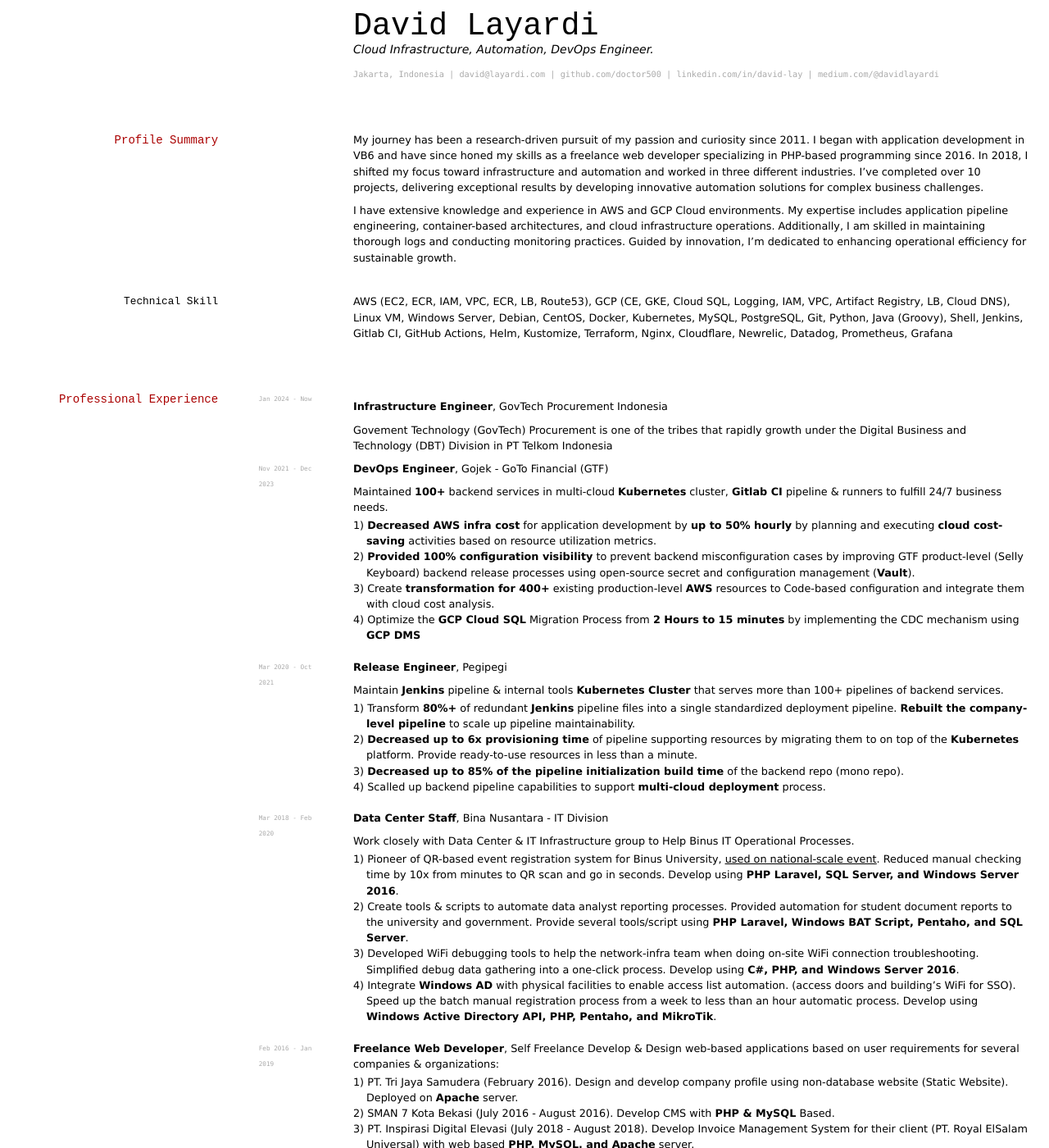
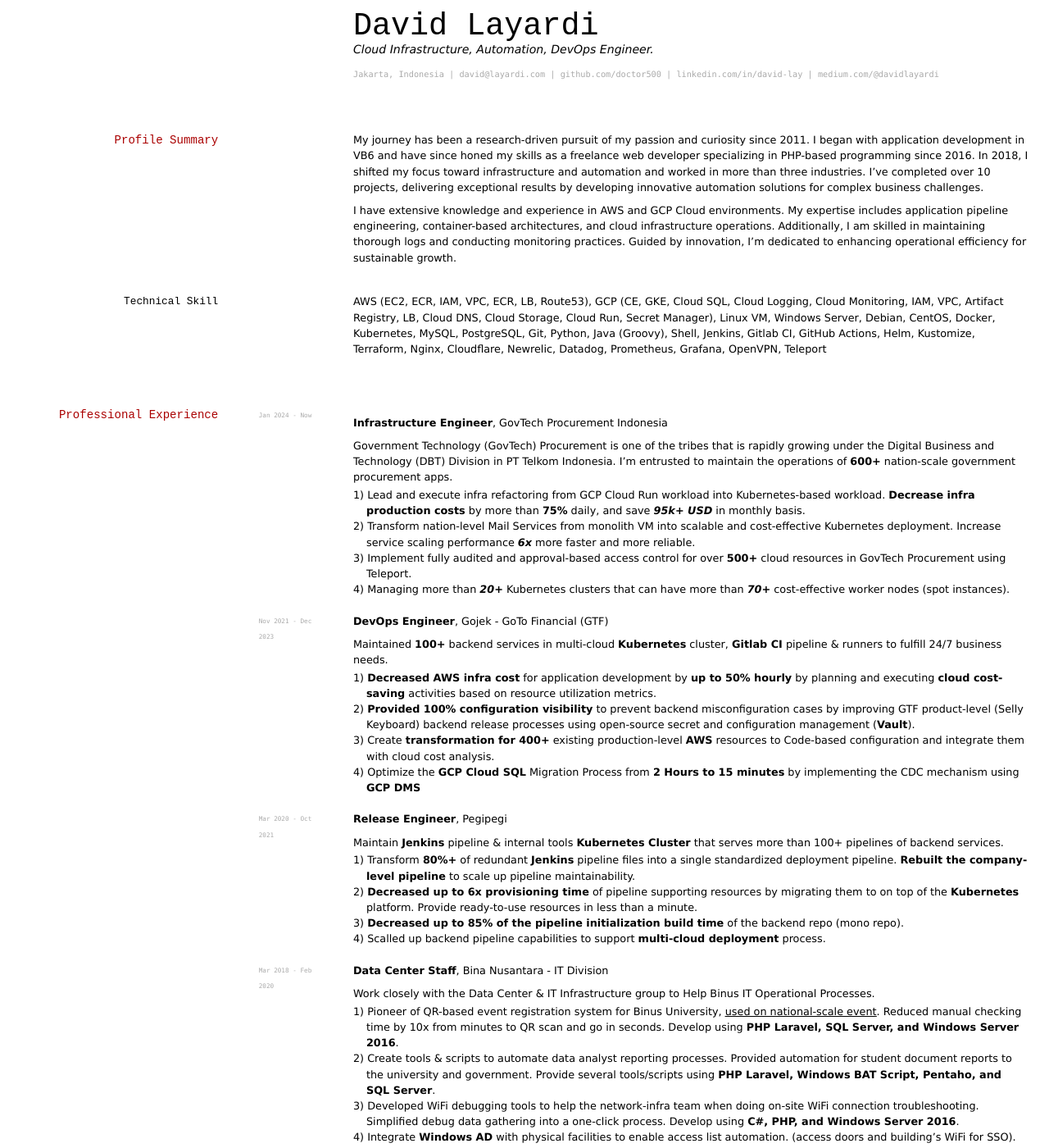
Before and after one commit to doctor500/cv, a Jekyll site: the page built from index.md, in a window 1280 px wide and 1400 px high. Shown: the whole window at 82% size. Built offline with Jekyll 4.4.1, drawn with Linux system fonts in a browser that asks for light colours; some of the changed text lies outside the part shown.

Commit message:
feat: update CV content october 2024

```diff
--- a/index.md
+++ b/index.md
@@ -17,7 +17,7 @@ Cloud Infrastructure, Automation, DevOps Engineer.
 ## Profile Summary
 
 
-My journey has been a research-driven pursuit of my passion and curiosity since 2011. I began with application development in VB6 and have since honed my skills as a freelance web developer specializing in PHP-based programming since 2016. In 2018, I shifted my focus toward infrastructure and automation and worked in three different industries. I've completed over 10 projects, delivering exceptional results by developing innovative automation solutions for complex business challenges.
+My journey has been a research-driven pursuit of my passion and curiosity since 2011. I began with application development in VB6 and have since honed my skills as a freelance web developer specializing in PHP-based programming since 2016. In 2018, I shifted my focus toward infrastructure and automation and worked in more than three industries. I've completed over 10 projects, delivering exceptional results by developing innovative automation solutions for complex business challenges.
 
 I have extensive knowledge and experience in AWS and GCP Cloud environments. My expertise includes application pipeline engineering, container-based architectures, and cloud infrastructure operations. Additionally, I am skilled in maintaining thorough logs and conducting monitoring practices. Guided by innovation, I'm dedicated to enhancing operational efficiency for sustainable growth.
 
@@ -25,7 +25,7 @@ I have extensive knowledge and experience in AWS and GCP Cloud environments. My
 ### Technical Skill
 
 
-AWS (EC2, ECR, IAM, VPC, ECR, LB, Route53), GCP (CE, GKE, Cloud SQL, Logging, IAM, VPC, Artifact Registry, LB, Cloud DNS), Linux VM, Windows Server, Debian, CentOS, Docker, Kubernetes, MySQL, PostgreSQL, Git, Python, Java (Groovy), Shell, Jenkins, Gitlab CI, GitHub Actions, Helm, Kustomize, Terraform, Nginx, Cloudflare, Newrelic, Datadog, Prometheus, Grafana
+AWS (EC2, ECR, IAM, VPC, ECR, LB, Route53), GCP (CE, GKE, Cloud SQL, Cloud Logging, Cloud Monitoring, IAM, VPC, Artifact Registry, LB, Cloud DNS, Cloud Storage, Cloud Run, Secret Manager), Linux VM, Windows Server, Debian, CentOS, Docker, Kubernetes, MySQL, PostgreSQL, Git, Python, Java (Groovy), Shell, Jenkins, Gitlab CI, GitHub Actions, Helm, Kustomize, Terraform, Nginx, Cloudflare, Newrelic, Datadog, Prometheus, Grafana, OpenVPN, Teleport
 
 
 ## Professional Experience
@@ -34,7 +34,13 @@ AWS (EC2, ECR, IAM, VPC, ECR, LB, Route53), GCP (CE, GKE, Cloud SQL, Logging, IA
 
 __Infrastructure Engineer__, GovTech Procurement Indonesia
 
-Govement Technology (GovTech) Procurement is one of the tribes that rapidly growth under the Digital Business and Technology (DBT) Division in PT Telkom Indonesia
+Government Technology (GovTech) Procurement is one of the tribes that is rapidly growing under the Digital Business and Technology (DBT) Division in PT Telkom Indonesia. I'm entrusted to maintain the operations of **600+** nation-scale government procurement apps.
+
+- 1) Lead and execute infra refactoring from GCP Cloud Run workload into Kubernetes-based workload. **Decrease infra production costs** by more than **75%** daily, and save *95k+ USD* in monthly basis.
+- 2) Transform nation-level Mail Services from monolith VM into scalable and cost-effective Kubernetes deployment. Increase service scaling performance *6x* more faster and more reliable.
+- 3) Implement fully audited and approval-based access control for over **500+** cloud resources in GovTech Procurement using Teleport.
+- 4) Managing more than *20+* Kubernetes clusters that can have more than *70+* cost-effective worker nodes (spot instances).
+
 
 
 
@@ -69,20 +75,20 @@ Maintain **Jenkins** pipeline & internal tools **Kubernetes Cluster** that serve
 __Data Center Staff__, Bina Nusantara - IT Division
 
 
-Work closely with Data Center & IT Infrastructure group to Help Binus IT Operational Processes.
+Work closely with the Data Center & IT Infrastructure group to Help Binus IT Operational Processes.
 
 
 - 1) Pioneer of QR-based event registration system for Binus University, [<u>used on national-scale event</u>](https://binus.ac.id/2019/01/sarasehan-dialog-nasional-bersama-menteri-ristekdikti-republik-nasional/). Reduced manual checking time by 10x from minutes to QR scan and go in seconds. Develop using **PHP Laravel, SQL Server, and Windows Server 2016**.
-- 2) Create tools & scripts to automate data analyst reporting processes. Provided automation for student document reports to the university and government. Provide several tools/script using **PHP Laravel, Windows BAT Script, Pentaho, and SQL Server**.
+- 2) Create tools & scripts to automate data analyst reporting processes. Provided automation for student document reports to the university and government. Provide several tools/scripts using **PHP Laravel, Windows BAT Script, Pentaho, and SQL Server**.
 - 3) Developed WiFi debugging tools to help the network-infra team when doing on-site WiFi connection troubleshooting. Simplified debug data gathering into a one-click process. Develop using **C#, PHP, and Windows Server 2016**.
 - 4) Integrate **Windows AD** with physical facilities to enable access list automation. (access doors and building's WiFi for SSO). Speed up the batch manual registration process from a week to less than an hour automatic process. Develop using **Windows Active Directory API, PHP, Pentaho, and MikroTik**.
 
 `Feb 2016 - Jan 2019`
 __Freelance Web Developer__, Self Freelance
 Develop & Design web-based applications based on user requirements for several companies & organizations:
-- 1) PT. Tri Jaya Samudera (February 2016). Design and develop company profile using non-database website (Static Website). Deployed on **Apache** server.
+- 1) PT. Tri Jaya Samudera (February 2016). Design and develop a company profile using a non-database website (Static Website). Deployed on **Apache** server.
 - 2) SMAN 7 Kota Bekasi (July 2016 - August 2016). Develop CMS with **PHP & MySQL** Based.
-- 3) PT. Inspirasi Digital Elevasi (July 2018 - August 2018). Develop Invoice Management System for their client (PT. Royal ElSalam Universal) with web based **PHP, MySQL, and Apache** server.
+- 3) PT. Inspirasi Digital Elevasi (July 2018 - August 2018). Develop Invoice Management System for their client (PT. Royal ElSalam Universal) with web-based **PHP, MySQL, and Apache** server.
 
 
 <div style="page-break-after: always;"></div>
@@ -143,7 +149,7 @@ Make the build and release process more standardized by implementing the Jenkins
 `Apr 2019 - Dec 2019`
 **Automation for PDDikti Reporting**, Bina Nusantara - IT Division
 
-The primary goal is creating a data pipeline from operational data to reporting data. This project using a combination of Pentaho Data Integration and in-house application development with PHP Laravel Framework. Responsible for project architecture and backend development. Optimizing semi-manual processes that can fail at any time into the process of pressing a button and the process can be seen when it's finished.
+The primary goal is to create a data pipeline from operational data to reporting data. This project uses a combination of Pentaho Data Integration and in-house application development with PHP Laravel Framework. Responsible for project architecture and backend development. Optimizing semi-manual processes that can fail at any time into the process of pressing a button and the process can be seen when it's finished.
 
 
 ## Language
```
Also changed, not shown: other parts of index.md (+1 -1 lines).
